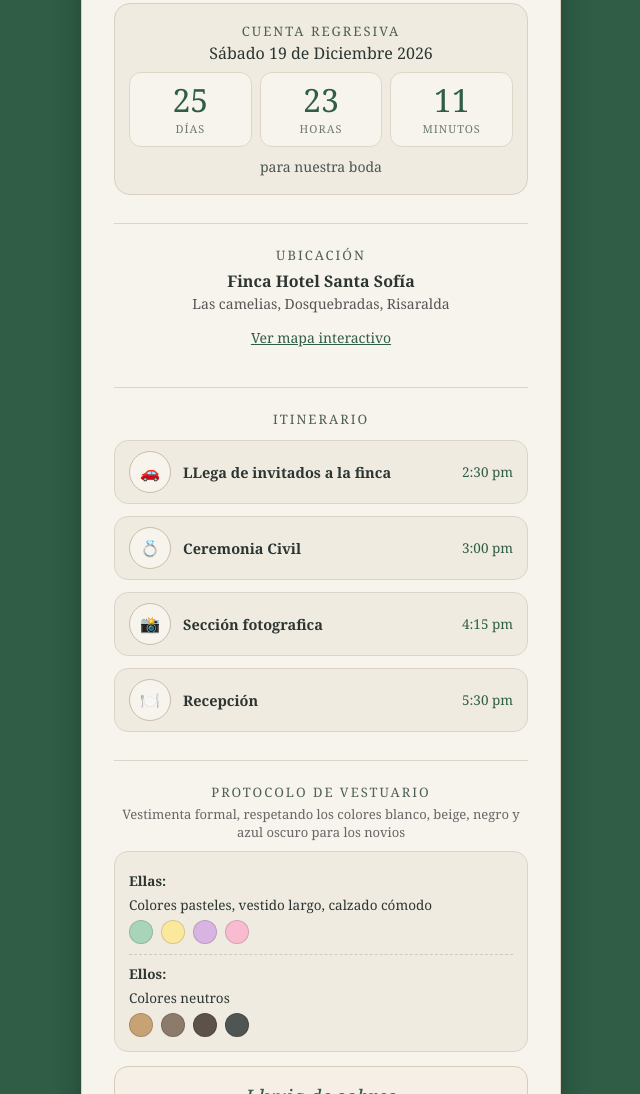
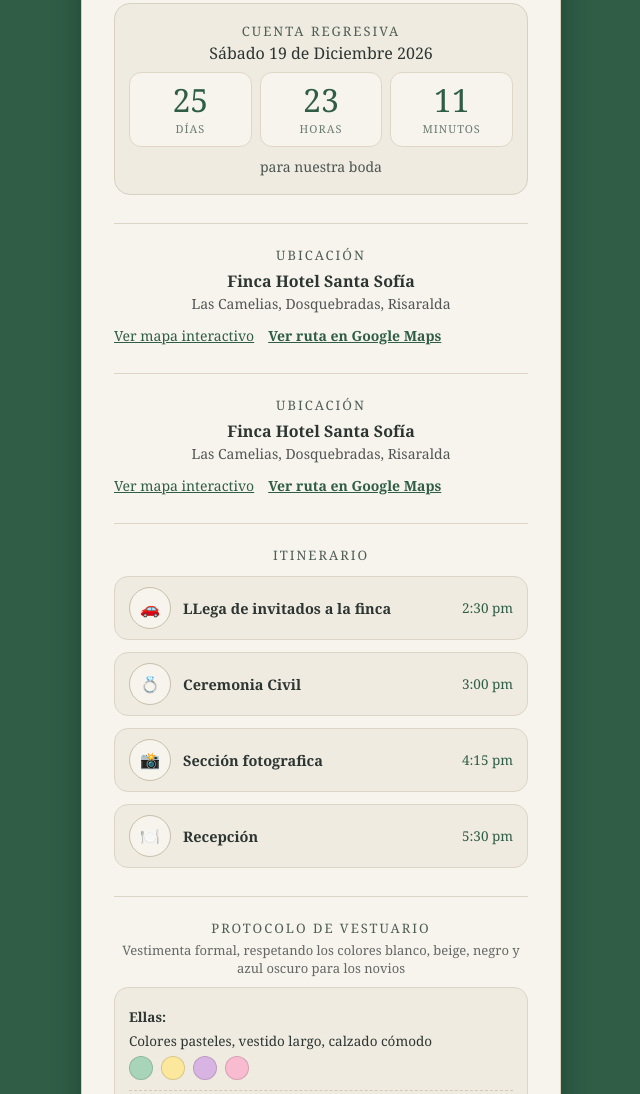
Before and after one commit to LuisDataS/Mi-Boda, a plain HTML site: page index.html in a window 1280 px wide. Shown: the part 1404-2498 px from the top of the page, without its empty margins (319-959 px from the left). Drawn offline with Linux system fonts and the light colour scheme.

Commit message:
Refactor location section with interactive map links

```diff
--- a/index.html
+++ b/index.html
@@ -654,22 +654,35 @@
       </section>
 
       <!-- Sección Ubicación -->
-      <section style="margin-top: 28px; padding-top: 22px; border-top: 1px solid #dcd4c6;">
+<section id="mapa-boda" style="margin-top: 28px; padding-top: 22px; border-top: 1px solid #dcd4c6;">
   <p class="subtitulo" style="margin-bottom: 6px;">Ubicación</p>
   <p style="font-size: 16px; color: #2c3531; margin-bottom: 12px;">
     <strong>Finca Hotel Santa Sofía</strong><br>
-          <span style="font-size: 14px; color: #555;">Las camelias, Dosquebradas, Risaralda</span>
+    <span style="font-size: 14px; color: #555;">Las Camelias, Dosquebradas, Risaralda</span>
   </p>
 
+  <div style="display: flex; flex-wrap: wrap; gap: 14px; align-items: center; margin-bottom: 12px;">
     <a id="enlaceVerMapa" href="#mapa-boda" onclick="alternarMapaBoda(event)" style="
       display: inline-block;
       color: #2f5d46;
       font-size: 14px;
       text-decoration: underline;
-          margin-bottom: 12px;
       cursor: pointer;">
       Ver mapa interactivo
     </a>
+
+    <a href="https://www.google.com/maps/dir/?api=1&destination=4.8331704,-75.7056478"
+       target="_blank"
+       rel="noopener noreferrer"
+       style="
+         display: inline-block;
+         color: #2f5d46;
+         font-size: 14px;
+         font-weight: 600;
+         text-decoration: underline;">
+      Ver ruta en Google Maps
+    </a>
+  </div>
 
   <div id="contenedorMapaBoda" style="
     display: none;
@@ -681,7 +694,53 @@
       id="iframeMapaBoda"
       src="https://www.google.com/maps/embed?pb=!1m18!1m12!1m3!1d327.0966360751308!2d-75.70564778379044!3d4.83317042444017!2m3!1f0!2f0!3f0!3m2!1i1024!2i768!4f13.1!3m3!1m2!1s0x8e38812c01df66ed%3A0xe9f6822cd94a4e90!2sSanta%20Sof%C3%ADa!5e1!3m2!1ses!2sco!4v1795117154590!5m2!1ses!2sco"
       width="100%"
-            height="220"
+      height="320"
+      style="border:0; display:block;"
+      referrerpolicy="no-referrer-when-downgrade">
+    </iframe>
+  </div>
+</section><!-- Sección Ubicación -->
+<section id="mapa-boda" style="margin-top: 28px; padding-top: 22px; border-top: 1px solid #dcd4c6;">
+  <p class="subtitulo" style="margin-bottom: 6px;">Ubicación</p>
+  <p style="font-size: 16px; color: #2c3531; margin-bottom: 12px;">
+    <strong>Finca Hotel Santa Sofía</strong><br>
+    <span style="font-size: 14px; color: #555;">Las Camelias, Dosquebradas, Risaralda</span>
+  </p>
+
+  <div style="display: flex; flex-wrap: wrap; gap: 14px; align-items: center; margin-bottom: 12px;">
+    <a id="enlaceVerMapa" href="#mapa-boda" onclick="alternarMapaBoda(event)" style="
+      display: inline-block;
+      color: #2f5d46;
+      font-size: 14px;
+      text-decoration: underline;
+      cursor: pointer;">
+      Ver mapa interactivo
+    </a>
+
+    <a href="https://www.google.com/maps/dir/?api=1&destination=4.8331704,-75.7056478"
+       target="_blank"
+       rel="noopener noreferrer"
+       style="
+         display: inline-block;
+         color: #2f5d46;
+         font-size: 14px;
+         font-weight: 600;
+         text-decoration: underline;">
+      Ver ruta en Google Maps
+    </a>
+  </div>
+
+  <div id="contenedorMapaBoda" style="
+    display: none;
+    border-radius: 14px;
+    overflow: hidden;
+    border: 1px solid #d8d0c0;
+    margin-top: 6px;">
+    <iframe
+      id="iframeMapaBoda"
+      src="https://www.google.com/maps/embed?pb=!1m18!1m12!1m3!1d327.0966360751308!2d-75.70564778379044!3d4.83317042444017!2m3!1f0!2f0!3f0!3m2!1i1024!2i768!4f13.1!3m3!1m2!1s0x8e38812c01df66ed%3A0xe9f6822cd94a4e90!2sSanta%20Sof%C3%ADa!5e1!3m2!1ses!2sco!4v1795117154590!5m2!1ses!2sco"
+      width="100%"
+      height="320"
       style="border:0; display:block;"
       referrerpolicy="no-referrer-when-downgrade">
     </iframe>
```
Lines whose indentation alone changed are shown as unchanged.
